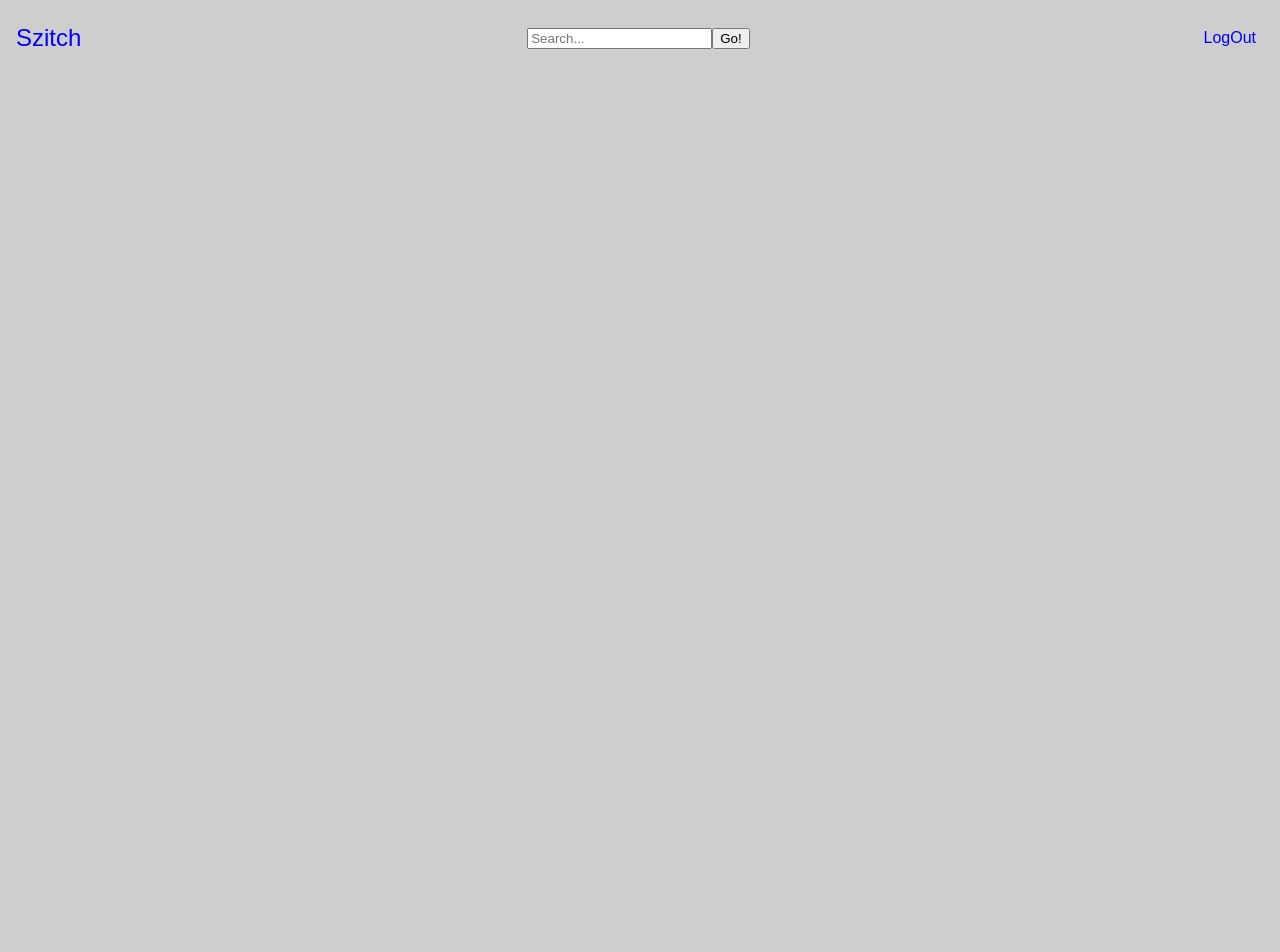
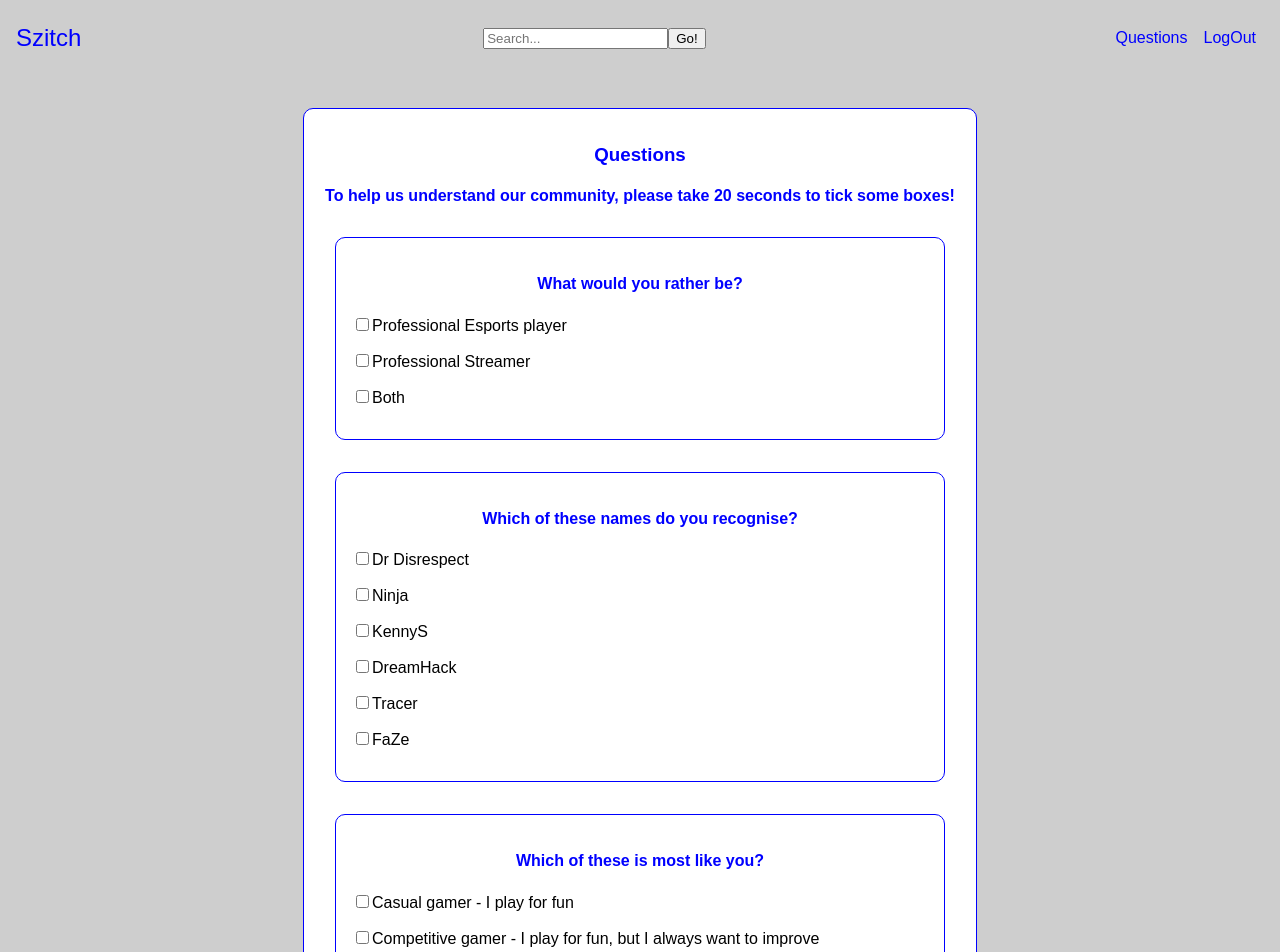
Before and after one commit to johnflentri/szitchClient, a React (Create React App) app: page /questions in a window 1280 px wide. Shown: the top 952 px of the page. Before the commit the page ends 800 px from the top, so only its background shows below. Built offline with nearby package versions, Linux system fonts and the light colour scheme.

Commit message:
Survey questions added

```diff
--- a/src/App.js
+++ b/src/App.js
@@ -11,6 +11,7 @@ import Events from './components/Events';
 import Matches from './components/Matches';
 import Streams from './components/Streams';
 import EventDetails from './components/EventDetails'
+import Questions from './components/Questions';
 
 class App extends Component {
   state = {
@@ -47,6 +48,7 @@ class App extends Component {
           <Route path='/matches' component={Matches} />
           <Route path='/streams' component={Streams} />
           <Route path='/event/:id' component={EventDetails} />
+          <Route path='/questions' component={Questions} />
         </main>
       </div>
     )
--- /dev/null
+++ b/src/components/Questions.js
@@ -0,0 +1,58 @@
+import React, { Component } from 'react'
+
+export default class Questions extends Component {
+  render() {
+    return (
+      <div className="centerDefault">
+        <h3 className="pageHeading">Questions</h3>
+        <h4 className="pageHeading">To help us understand our community, please take 20 seconds to tick some boxes!</h4>
+        <div className="centerDefault">
+          <h4 className="pageHeading">What would you rather be?</h4>
+          <p><input type="checkbox" id="myCheck" onclick="myFunction()"></input>Professional Esports player</p>
+          <p><input type="checkbox" id="myCheck" onclick="myFunction()"></input>Professional Streamer</p>
+          <p><input type="checkbox" id="myCheck" onclick="myFunction()"></input>Both</p>
+        </div>
+        <div className="centerDefault">
+          <h4 className="pageHeading">Which of these names do you recognise?</h4>
+          <p><input type="checkbox" id="myCheck" onclick="myFunction()"></input>Dr Disrespect</p>
+          <p><input type="checkbox" id="myCheck" onclick="myFunction()"></input>Ninja</p>
+          <p><input type="checkbox" id="myCheck" onclick="myFunction()"></input>KennyS</p>
+          <p><input type="checkbox" id="myCheck" onclick="myFunction()"></input>DreamHack</p>
+          <p><input type="checkbox" id="myCheck" onclick="myFunction()"></input>Tracer</p>
+          <p><input type="checkbox" id="myCheck" onclick="myFunction()"></input>FaZe</p>
+        </div>
+        <div className="centerDefault">
+          <h4 className="pageHeading">Which of these is most like you?</h4>
+          <p><input type="checkbox" id="myCheck" onclick="myFunction()"></input>Casual gamer - I play for fun</p>
+          <p><input type="checkbox" id="myCheck" onclick="myFunction()"></input>Competitive gamer - I play for fun, but I always want to improve</p>
+          <p><input type="checkbox" id="myCheck" onclick="myFunction()"></input>Casual Streamer</p>
+          <p><input type="checkbox" id="myCheck" onclick="myFunction()"></input>Competitive Streamer</p>
+          <p><input type="checkbox" id="myCheck" onclick="myFunction()"></input>Pro</p>
+        </div>
+        <div className="centerDefault">
+          <h4 className="pageHeading">Who do you play with?</h4>
+          <p><input type="checkbox" id="myCheck" onclick="myFunction()"></input>By myself</p>
+          <p><input type="checkbox" id="myCheck" onclick="myFunction()"></input>With friends</p>
+          <p><input type="checkbox" id="myCheck" onclick="myFunction()"></input>Both</p>
+        </div>
+        <div className="centerDefault">
+          <h4 className="pageHeading">Which do you prefer?</h4>
+          <p><input type="checkbox" id="myCheck" onclick="myFunction()"></input>PC</p>
+          <p><input type="checkbox" id="myCheck" onclick="myFunction()"></input>Console</p>
+          <p><input type="checkbox" id="myCheck" onclick="myFunction()"></input>Both</p>
+        </div>
+        <div className="centerDefault">
+          <h4 className="pageHeading">Which game would you like to see on Szitch next?</h4>
+          <p><input type="checkbox" id="myCheck" onclick="myFunction()"></input>Valorant</p>
+          <p><input type="checkbox" id="myCheck" onclick="myFunction()"></input>LoL</p>
+          <p><input type="checkbox" id="myCheck" onclick="myFunction()"></input>Fortnite</p>
+          <p><input type="checkbox" id="myCheck" onclick="myFunction()"></input>Call of Duty</p>
+          <p><input type="checkbox" id="myCheck" onclick="myFunction()"></input>Overwatch</p>
+        </div>
+        <div>
+          <h5 className="centerButton">Submit</h5>
+        </div>
+      </div>
+    )
+  }
+}
--- a/src/components/toolbar/Toolbar.js
+++ b/src/components/toolbar/Toolbar.js
@@ -22,6 +22,7 @@ const toolbar = props => (
       <div className="spacer"></div>
       <div className="toolbar_navigation-items">
         <ul>
+          <li><Link to={`/questions`}>Questions</Link></li>
           <li><Link to={`/logout`}>LogOut</Link></li>
         </ul>
       </div>
--- a/src/index.css
+++ b/src/index.css
@@ -18,6 +18,17 @@ body {
   border: 1.5px solid blue;
   border-radius: 10px;
   padding: 1rem;
+}
+
+.centerButton {
+  display: flex;
+  justify-content: space-evenly;
+  color: blue;
+  background-color: lightgrey;
+  margin: 2rem auto;
+  border: 1.5px solid blue;
+  border-radius: 10px;
+  max-width: 5rem;
 }
 
 .centerSimple {
```
